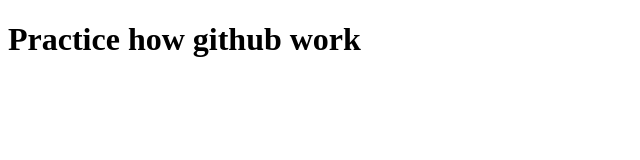
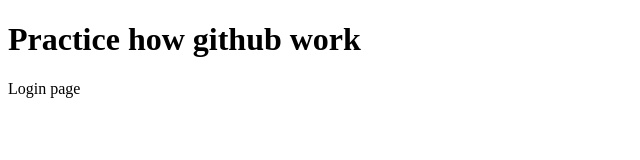
Before and after one commit to khushi6001/git_practice, a plain HTML site: page index.html in a window 1280 px wide. Shown: the whole page, without its empty margins (0-640 px from the left). Drawn offline with Linux system fonts and the light colour scheme.

Commit message:
loginpage

```diff
--- a/index.html
+++ b/index.html
@@ -5,5 +5,6 @@
     </head>
     <body>
         <h1>Practice how github work</h1>
+      <p>Login page</p>
     </body>
 </html>
```
